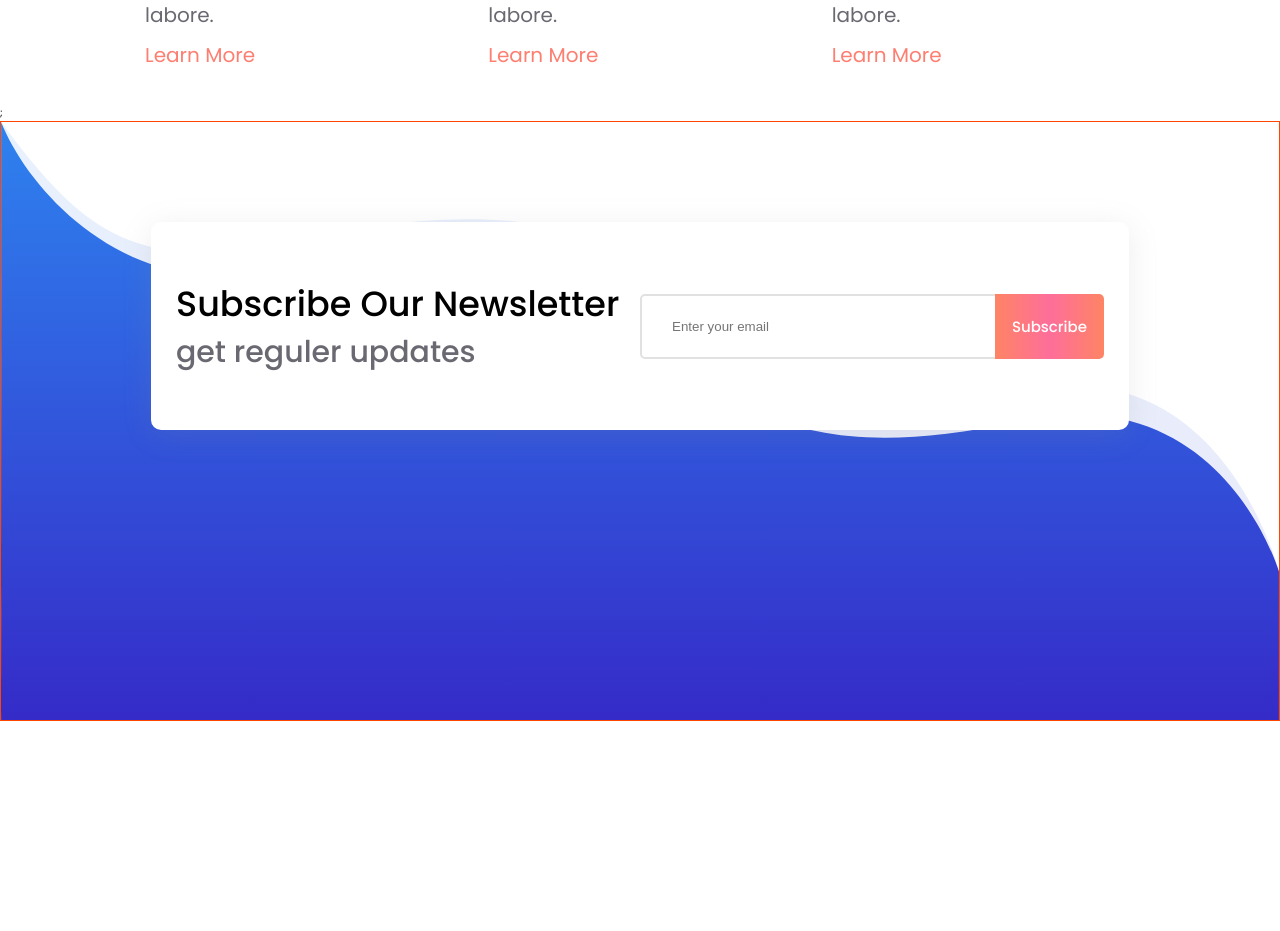
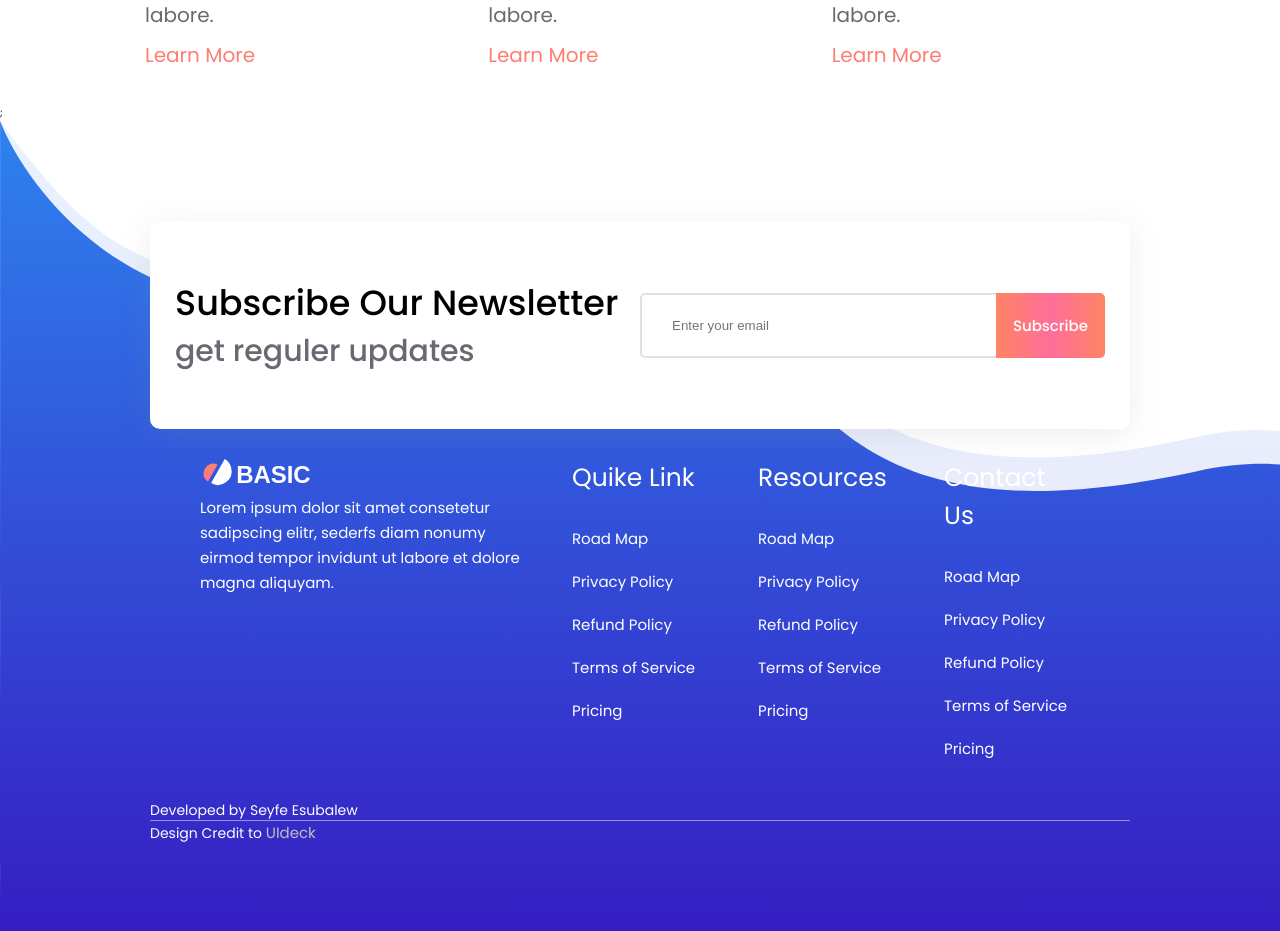
Before and after one commit to eeyfesubalew/start--up, a React (Create React App) app: page / in a window 1280 px wide. Shown: the part 5741-6672 px from the top of the page. Before the commit the page ends 6462 px from the top, so only its background shows below. Built offline with nearby package versions, Linux system fonts and the light colour scheme.

Commit message:
footer final

```diff
--- a/src/components/Footer.js
+++ b/src/components/Footer.js
@@ -1,5 +1,37 @@
 import "./Footer.scss";
+import { useState } from "react";
+import logo from "../assets/logo.svg";
+const linkDate = [
+  {
+    id: "li1",
+    linkTite: "Quike Link",
+    l1: "Road Map",
+    l2: "Privacy Policy",
+    l3: "Refund Policy",
+    l4: "Terms of Service",
+    l5: "Pricing",
+  },
+  {
+    id: "li2",
+    linkTite: "Resources",
+    l1: "Road Map",
+    l2: "Privacy Policy",
+    l3: "Refund Policy",
+    l4: "Terms of Service",
+    l5: "Pricing",
+  },
+  {
+    id: "li3",
+    linkTite: "Contact Us",
+    l1: "Road Map",
+    l2: "Privacy Policy",
+    l3: "Refund Policy",
+    l4: "Terms of Service",
+    l5: "Pricing",
+  },
+];
 const Footer = () => {
+  const [linkState, SetLinkState] = useState(linkDate);
   return (
     <section className="footer-section">
       <div className="footer-sub">
@@ -13,10 +45,47 @@ const Footer = () => {
         </div>
       </div>
       <div className="footer-container">
-        <div className="footer-col"></div>
-        <div className="footer-col"></div>
-        <div className="footer-col"></div>
-        <div className="footer-col"></div>
+        <div className="footer-col footer-col-1">
+          <img src={logo} className="logo" />
+          <p className="footer-text">
+            Lorem ipsum dolor sit amet consetetur sadipscing elitr, sederfs diam
+            nonumy eirmod tempor invidunt ut labore et dolore magna aliquyam.
+          </p>
+        </div>
+
+        {linkState.map((link) => {
+          return (
+            <div className="footer-col" key={link.id}>
+              <p className="links">{link.linkTite}</p>
+              <ul className="footer-list">
+                <li className="footer-item">
+                  <a href="#">{link.l1}</a>
+                </li>
+                <li className="footer-item">
+                  <a href="#">{link.l2}</a>
+                </li>
+                <li className="footer-item">
+                  <a href="#">{link.l3}</a>
+                </li>
+                <li className="footer-item">
+                  <a href="#">{link.l4}</a>
+                </li>
+                <li className="footer-item">
+                  <a href="#">{link.l5}</a>
+                </li>
+              </ul>
+            </div>
+          );
+        })}
+      </div>
+      <div className="copyright">
+        <p> Developed by Seyfe Esubalew</p>
+        <p>
+          Design Credit to{" "}
+          <a className="uni" href="https://uideck.com/" target="_blank">
+            UIdeck
+          </a>
+        </p>
       </div>
     </section>
   );
--- a/src/components/Footer.scss
+++ b/src/components/Footer.scss
@@ -1,15 +1,35 @@
 .footer-section {
   padding: 10rem 15rem;
   background-image: url("../assets/footer-bg.svg");
-  height: 60rem;
+
   background-position: left top;
   background-size: cover;
-  border: 1px solid orangered;
 }
 .footer-container {
   padding: 1.5rem 2.5rem;
+
+  display: grid;
+  grid-template-columns: 2fr repeat(3, 1fr);
 }
-
+.footer-col {
+  padding: 1.5rem 2.5rem;
+  color: #fff;
+}
+.footer-text {
+  font-size: 1.5rem;
+  line-height: 2.5rem;
+}
+.footer-list {
+  list-style: none;
+}
+.footer-item {
+  padding: 1rem 0;
+  a {
+    font-size: 1.5rem;
+    color: #fff;
+    text-decoration: none;
+  }
+}
 .footer-sub {
   padding: 5.5rem 2.5rem;
   background-color: #fff;
@@ -20,7 +40,10 @@
   justify-content: space-between;
   border-radius: 1rem;
 }
-
+.links {
+  font-size: 2.5rem;
+  margin-bottom: 2rem;
+}
 .footer-p {
   &-one {
     font-size: 35px;
@@ -62,3 +85,23 @@
     border: 2px solid #000080;
   }
 }
+
+.copyright {
+  color: #fff;
+  font-size: 1.4rem;
+  position: relative;
+  &::before {
+    content: "";
+    background-color: rgba(246, 246, 246, 0.5);
+    position: absolute;
+    top: 2rem;
+    width: 100%;
+    height: 1px;
+  }
+}
+
+.uni {
+  color: rgb(193, 190, 190);
+  font-size: 1.5rem;
+  text-decoration: none;
+}
```
